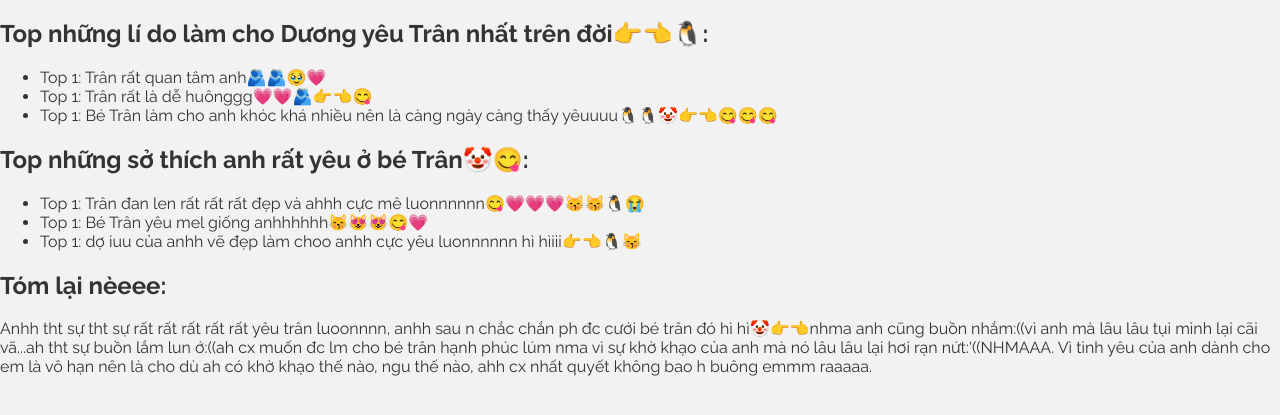
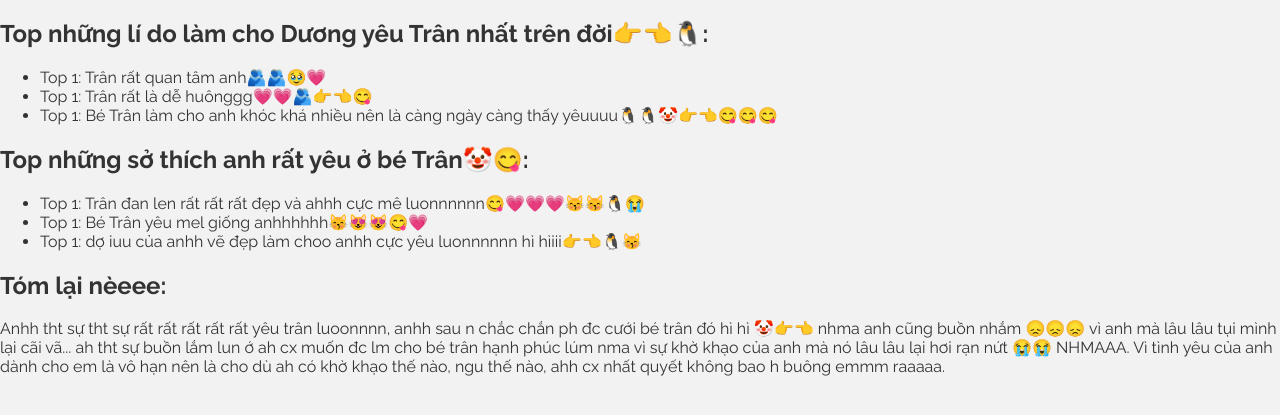
Before and after one commit to duongdept/My-love-for-tr-nnn, a plain HTML site: page index.html in a window 1280 px wide. Shown: the part 121-536 px from the top of the page. Drawn offline with Linux system fonts and the light colour scheme.

Commit message:
Upload website files

```diff
--- a/index.html
+++ b/index.html
@@ -24,6 +24,6 @@
         <li>Top 1: dợ iuu của anhh vẽ đẹp làm choo anhh cực yêu luonnnnnn hì hìiii👉👈🐧😽</li>
     </ul>
     <h2>Tóm lại nèeee:</h2>
-    <p>Anhh tht sự tht sự rất rất rất rất rất yêu trân luoonnnn, anhh sau n chắc chắn ph đc cưới bé trân đó hì hì🤡👉👈nhma anh cũng buồn nhắm:((vì anh mà lâu lâu tụi mình lại cãi vã...ah tht sự buồn lắm lun ớ:((ah cx muốn đc lm cho bé trân hạnh phúc lúm nma vì sự khờ khạo của anh mà nó lâu lâu lại hơi rạn nứt:'((NHMAAA. Vì tình yêu của anh dành cho em là vô hạn nên là cho dù ah có khờ khạo thế nào, ngu thế nào, ahh cx nhất quyết không bao h buông emmm raaaaa.</p>
+    <p>Anhh tht sự tht sự rất rất rất rất rất yêu trân luoonnnn, anhh sau n chắc chắn ph đc cưới bé trân đó hì hì 🤡👉👈 nhma anh cũng buồn nhắm 😞😞😞 vì anh mà lâu lâu tụi mình lại cãi vã... ah tht sự buồn lắm lun ớ ah cx muốn đc lm cho bé trân hạnh phúc lúm nma vì sự khờ khạo của anh mà nó lâu lâu lại hơi rạn nứt 😭😭 NHMAAA. Vì tình yêu của anh dành cho em là vô hạn nên là cho dù ah có khờ khạo thế nào, ngu thế nào, ahh cx nhất quyết không bao h buông emmm raaaaa.</p>
 </body>
 </html>
```
